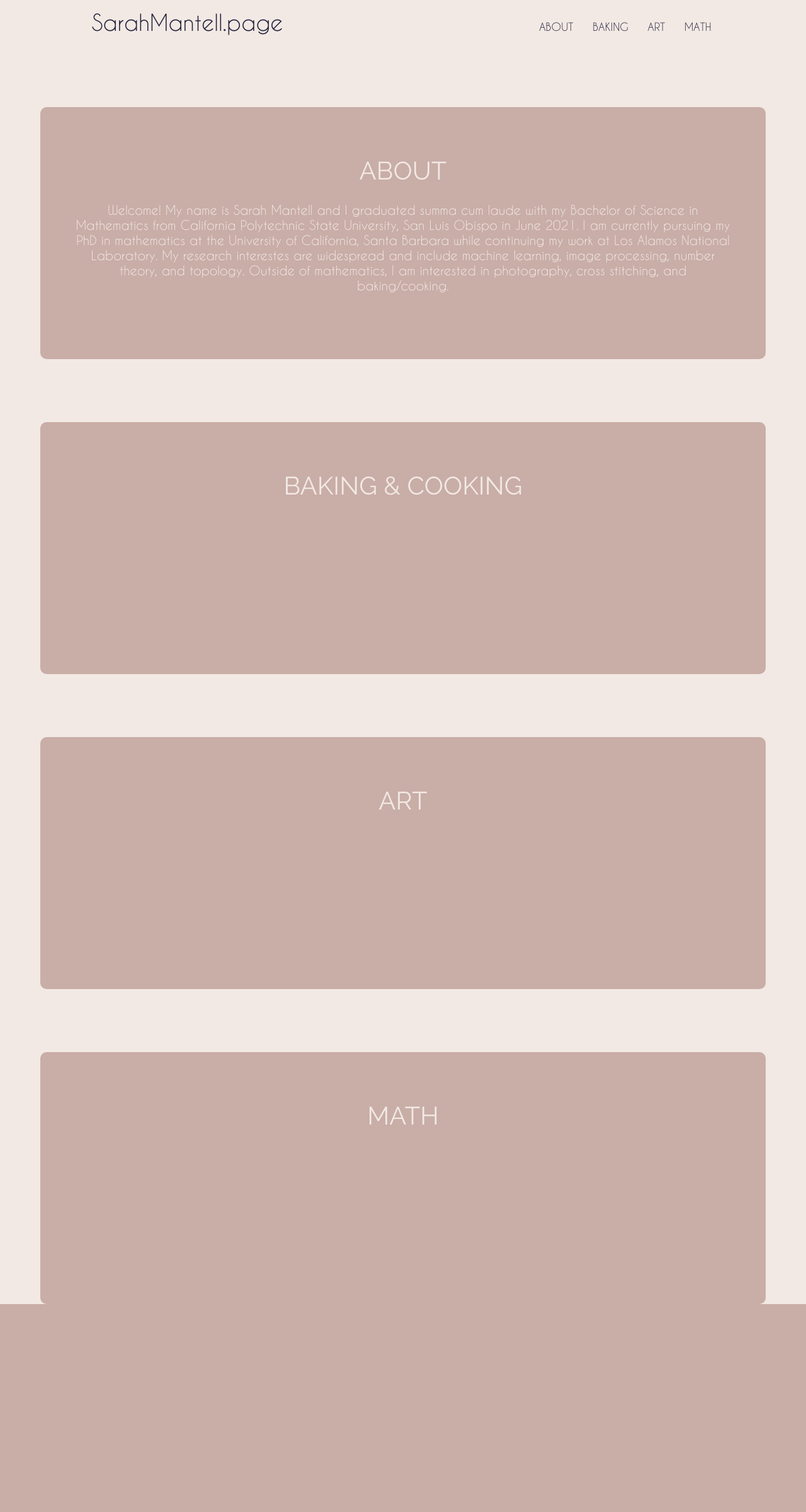
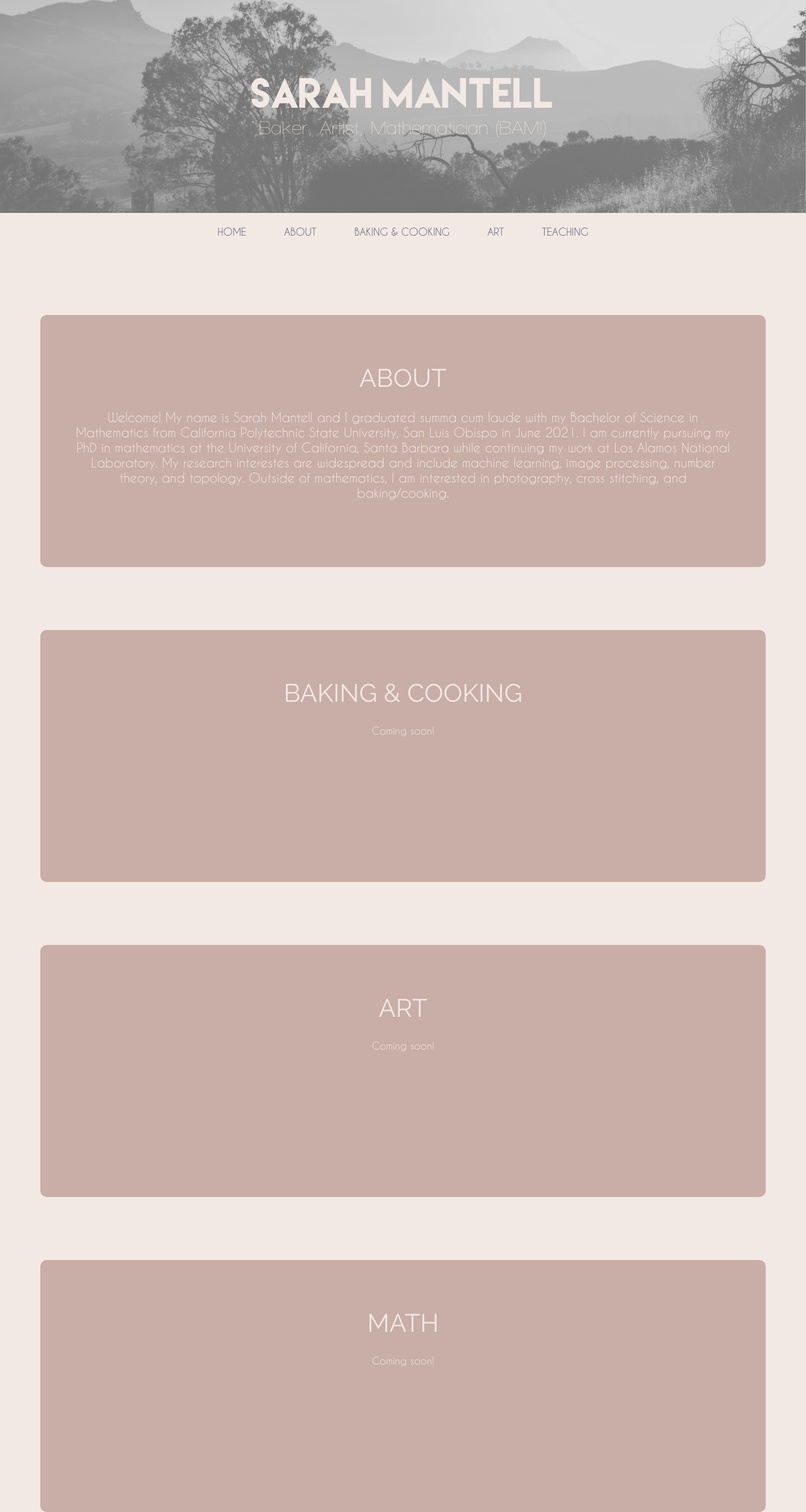
Before and after one commit to sarahm317/sarahm317.github.io, a PHP site: page / in a window 1280 px wide. Shown: the whole page at 63% size. Before the commit the page ends 2070 px from the top, so only its background shows below. Run offline with PHP 8.4, Linux system fonts and the light colour scheme.

Commit message:
Navigation bar setup.

```diff
--- a/index.html
+++ b/index.html
@@ -49,13 +49,32 @@ function scrollto(div)
 
 <body>
 
-<header id="header">
-	<li id="site_name">SarahMantell.page</li>
-	<li onclick="scrollto('about');">ABOUT</li>
-	<li onclick="scrollto('baking');">BAKING</li>
-	<li onclick="scrollto('art');">ART</li>
-	<li onclick="scrollto('math');">MATH</li>
+<!--*********************************************************************
+                                HEADER
+********************************************************************** -->
+
+<header id="head">
+		<h1 id="logo" class="text-center">
+			<span class="title">Sarah Mantell</span>
+			<span class="tagline">Baker, Artist, Mathematician (BAM!) <br>
+		</h1>
 </header>
+
+<!--*********************************************************************
+                                NAVIGATION
+********************************************************************** -->
+
+<div class="topnav">
+	<a href="#">HOME</a>
+	<a href="#">ABOUT</a>
+	<a href="#">BAKING & COOKING</a>
+	<a href="#">ART</a>
+	<a href="#">TEACHING</a>
+</div>
+
+<!--*********************************************************************
+                                CONTENT
+********************************************************************** -->
 
 <div id="about">
 	<h1>ABOUT</h1>
@@ -64,14 +83,17 @@ function scrollto(div)
 
 <div id="baking">
 	<h1>BAKING & COOKING</h1>
+	<p>Coming soon!</p>
 </div>
 
 <div id="art">
 	<h1>ART</h1>
+	<p>Coming soon!</p>
 </div>
 
 <div id="math">
 	<h1>MATH</h1>
+	<p>Coming soon!</p>
 </div>
 
 </body>
--- a/style/css/style.css
+++ b/style/css/style.css
@@ -70,41 +70,64 @@ h5 {
                                 HEADER
 **********************************************************************/
 #head {
-	background: url(../graphics/background.jpg) top center;
+	background: url(../graphics/background.jpg) center center;
 	background-size: cover;
 	color: #F2E9E4;
-	padding: 30px 0 35px 0;
+	padding: 90px 0;
 
 }
 
 #head .title {
 	font-family: LemonMilk;
-	font-size: 49px;
-	font-size: 3.0625rem;
+	font-size: 60px;
 }
 
 
 #head .tagline {
 	display: block;
-	font-size: 14px;
-	font-size: 0.875rem;
+	font-size: 30px;
+	font-family: walkway;
 	line-height: 1.2em;
-	color: #4A4E69;
+	color: #F2E9E4;
 	margin: 5px 0 0;
 }
 
 /*********************************************************************
                                 NAVIGATION BAR
 **********************************************************************/
-.navbar {
-	border-width: 1px 0;
-	-webkit-border-radius: 0;
-	width: 100%;
+.topnav {
+	background-color: #F2E9E4;
+	position: relative;
+	font-family: caviarDreams;
+	width=100%;
+	display: inline-block;
+}
+
+.topnav a {
+	float: left;
+	padding: 20px 30px;
+	text-decoration: none;
+	color: #4A4E69;
+	text-align: center;
+}
+
+/* Change link color upon hover */
+.topnav a:hover {
+	background-color: #C9ADA7;
+	color: #F2E9E4;
+}
+
+.topnav a.active {
+	background-color: #C9ADA7;
+	color: #F2E9E4;
 }
 
 /*********************************************************************
                                 BODY
 **********************************************************************/
+img {
+  max-width: 100%;
+}
 body
 {
  margin:0px auto;
```
